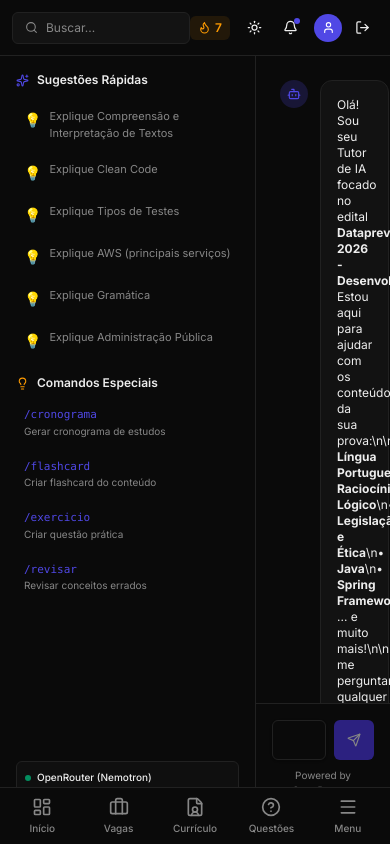
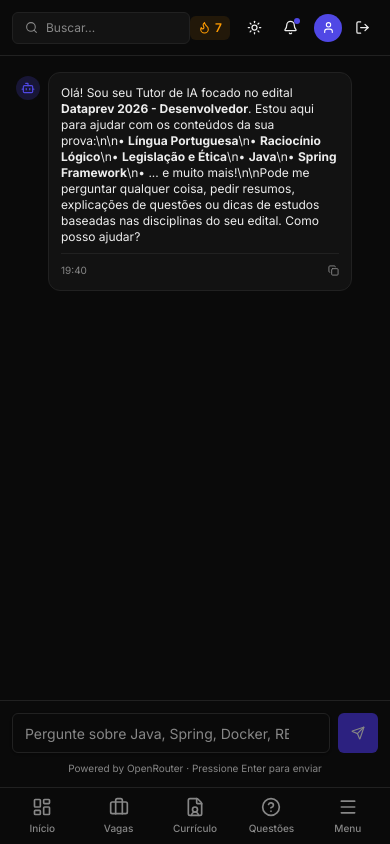
Before and after one commit to marcoscamarg0/dataprev-estudos, a Next.js app: page /ia in a window 390 px wide. Built offline with nearby package versions, Linux system fonts and the light colour scheme.

Commit message:
fix: refatoracao responsiva completa do Tutor IA

```diff
--- a/src/app/(dashboard)/ia/page.tsx
+++ b/src/app/(dashboard)/ia/page.tsx
@@ -171,10 +171,10 @@ export default function IAPage() {
   };
 
   return (
-    <div className="flex flex-col h-[calc(100vh-56px)]">
-      <div className="flex flex-1 min-h-0">
+    <div className="flex flex-col h-[calc(100vh-7rem)] md:h-[calc(100vh-3.5rem)]">
+      <div className="flex flex-col md:flex-row flex-1 min-h-0">
         {/* Sidebar */}
-        <div className="w-64 border-r border-border p-4 flex flex-col gap-4 shrink-0 overflow-y-auto">
+        <div className="hidden md:flex w-64 border-r border-border p-4 flex-col gap-4 shrink-0 overflow-y-auto">
           <div>
             <div className="flex items-center gap-2 mb-3">
               <Sparkles size={13} className="text-chart-1" />
@@ -232,9 +232,9 @@ export default function IAPage() {
         </div>
 
         {/* Chat area */}
-        <div className="flex-1 flex flex-col min-w-0">
+        <div className="flex-1 flex flex-col min-w-0 h-full">
           {/* Messages */}
-          <div className="flex-1 overflow-y-auto p-6 space-y-4">
+          <div className="flex-1 overflow-y-auto p-4 md:p-6 space-y-4 pb-20 md:pb-6">
             <AnimatePresence initial={false}>
               {messages.map((message) => (
                 <motion.div
@@ -242,14 +242,14 @@ export default function IAPage() {
                   initial={{ opacity: 0, y: 12 }}
                   animate={{ opacity: 1, y: 0 }}
                   className={cn(
-                    "flex gap-3",
+                    "flex gap-2 md:gap-3",
                     message.role === "user" && "flex-row-reverse"
                   )}
                 >
                   {/* Avatar */}
                   <div
                     className={cn(
-                      "w-7 h-7 rounded-full flex items-center justify-center shrink-0",
+                      "w-6 h-6 md:w-7 md:h-7 rounded-full flex items-center justify-center shrink-0 mt-1 md:mt-0",
                       message.role === "assistant"
                         ? "bg-chart-1/20 text-chart-1"
                         : "bg-muted text-foreground"
@@ -265,7 +265,7 @@ export default function IAPage() {
                   {/* Bubble */}
                   <div
                     className={cn(
-                      "max-w-[80%] rounded-xl p-4 text-sm leading-relaxed",
+                      "max-w-[85%] md:max-w-[80%] rounded-xl p-3 md:p-4 text-xs md:text-sm leading-relaxed",
                       message.role === "assistant"
                         ? "bg-card border border-border"
                         : "bg-chart-1/10 border border-chart-1/20"
@@ -323,7 +323,7 @@ export default function IAPage() {
           </div>
 
           {/* Input area */}
-          <div className="border-t border-border p-4">
+          <div className="border-t border-border p-3 md:p-4 bg-background z-10 shrink-0">
             <div className="flex gap-2 max-w-4xl mx-auto">
               <div className="flex-1 relative">
                 <Input
```
